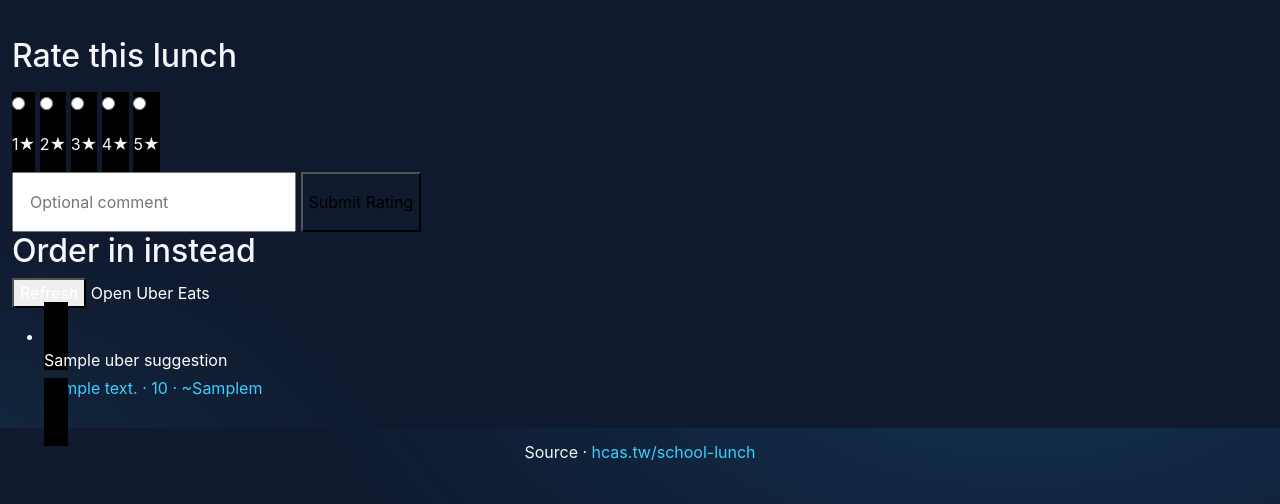
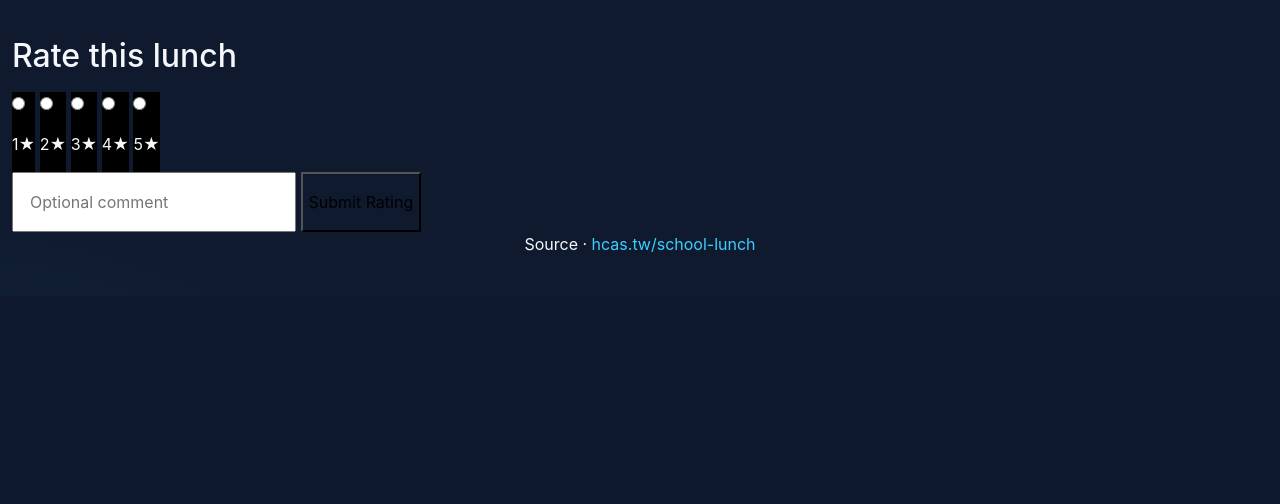
Before and after one commit to kevin02150101/super-app, a Flask app: template hcas-hub/templates/lunch.html in a window 1280 px wide. Shown: the part 1172-1676 px from the top of the page. After the commit the page ends 1424 px from the top, so only its background shows below. Run offline with Flask 3, Linux system fonts and the light colour scheme; the template is opened without the code that fills it: most values are stand-ins (such as "Sample title", 1, 10 or a date in 2020); grey boxes marked "Sample" are stand-in pictures; some libraries are stand-ins or nearby versions.

Commit message:
lunch: remove Order in instead (Uber Eats) section

```diff
--- a/hcas-hub/templates/lunch.html
+++ b/hcas-hub/templates/lunch.html
@@ -109,76 +109,7 @@
   </form>
 </section>
 
-{# Order in #}
-<section class="mt-12">
-  <div class="flex items-end justify-between mb-3">
-    <h2 class="eyebrow">Order in instead</h2>
-    <div class="flex items-center gap-4">
-      <button type="button" id="uber-refresh"
-              class="text-[11px] uppercase tracking-wider text-white underline underline-offset-4 hover:text-ink-soft transition disabled:opacity-50"
-              aria-label="Refresh suggestions">
-        <span data-refresh-label>Refresh</span>
-      </button>
-      <a href="{{ uber_url }}" target="_blank" class="text-[11px] uppercase tracking-wider text-white underline underline-offset-4">Open Uber Eats</a>
-    </div>
-  </div>
-  <ul id="uber-suggestions" class="grid grid-cols-2 gap-px bg-line">
-    {% for r in uber_suggestions %}
-    <li>
-      <a href="{{ r.url }}" target="_blank" class="block bg-black p-4 hover:bg-paper-soft transition h-full">
-        <div class="text-[14px] font-medium text-white truncate">{{ r.name }}</div>
-        <div class="text-[11px] uppercase tracking-wider text-ink-mute mt-1">{{ r.cuisine }} · {{ r.price }} · ~{{ r.est_minutes }}m</div>
-      </a>
-    </li>
-    {% endfor %}
-  </ul>
-  <script>
-    (function () {
-      const btn = document.getElementById('uber-refresh');
-      const list = document.getElementById('uber-suggestions');
-      if (!btn || !list) return;
-      const label = btn.querySelector('[data-refresh-label]');
-      btn.addEventListener('click', async () => {
-        if (btn.disabled) return;
-        btn.disabled = true;
-        const prev = label.textContent;
-        label.textContent = 'Refreshing…';
-        try {
-          const res = await fetch('/lunch/uber_suggestions.json', { cache: 'no-store' });
-          if (!res.ok) throw new Error('HTTP ' + res.status);
-          const data = await res.json();
-          const items = (data && data.suggestions) || [];
-          list.classList.add('opacity-0');
-          await new Promise(r => setTimeout(r, 120));
-          list.innerHTML = items.map(r => `
-            <li>
-              <a href="${r.url}" target="_blank" class="block bg-black p-4 hover:bg-paper-soft transition h-full">
-                <div class="text-[14px] font-medium text-white truncate"></div>
-                <div class="text-[11px] uppercase tracking-wider text-ink-mute mt-1"></div>
-              </a>
-            </li>`).join('');
-          // Fill text safely to avoid HTML injection from data
-          const lis = list.querySelectorAll('li');
-          items.forEach((r, i) => {
-            const li = lis[i];
-            if (!li) return;
-            li.querySelector('div.text-\\[14px\\]').textContent = r.name;
-            li.querySelector('div.text-\\[11px\\]').textContent = `${r.cuisine} · ${r.price} · ~${r.est_minutes}m`;
-          });
-          list.classList.remove('opacity-0');
-        } catch (e) {
-          console.error('refresh failed', e);
-          label.textContent = 'Retry';
-          setTimeout(() => { label.textContent = prev; }, 1500);
-          btn.disabled = false;
-          return;
-        }
-        label.textContent = prev;
-        btn.disabled = false;
-      });
-    })();
-  </script>
-</section>
+{# Order-in section removed #}
 
 {% else %}
 <p class="text-center text-ink-mute uppercase tracking-wider text-[12px] py-16">No school lunch today</p>
```
